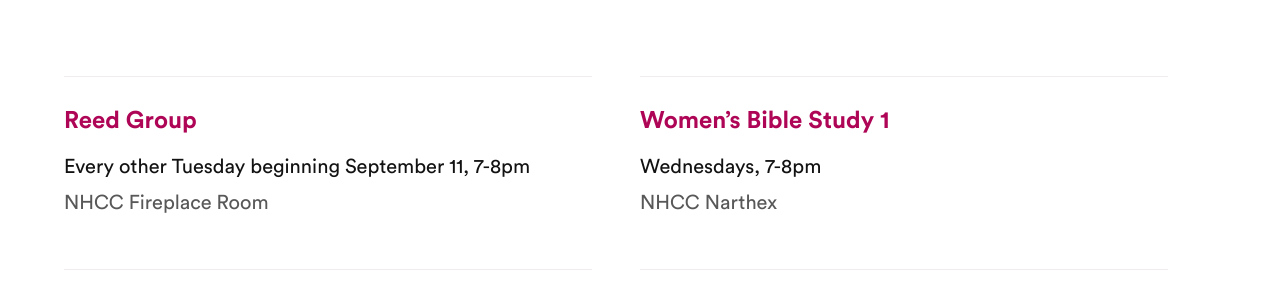
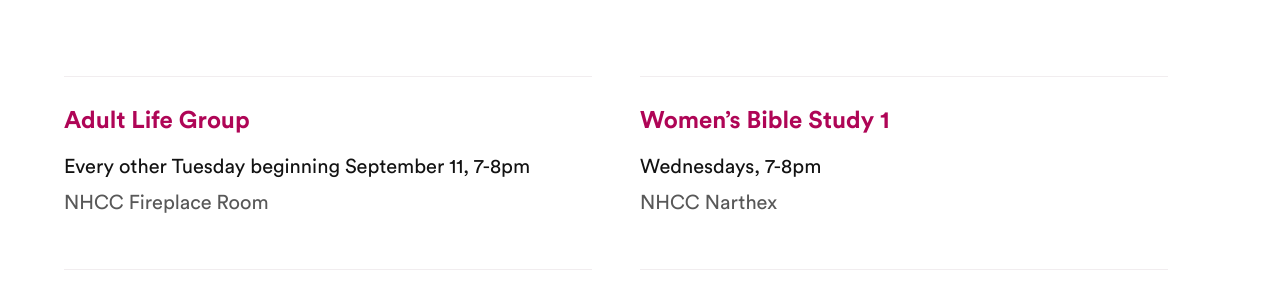
Before and after one commit to kevinrupert/nhcc-web-production, a Jekyll site: the page built from groups.md, in a window 1280 px wide and 900 px high, scrolled down 1154 px. Shown: the part 151-451 px from the top of the window. Built offline with Jekyll 4.4.1, drawn with Linux system fonts in a browser that asks for light colours; comment, search, counter and statistics services are not loaded.

Commit message:
Updated Reed Group

```diff
--- a/_groups/reed-group.markdown
+++ b/_groups/reed-group.markdown
@@ -1,5 +1,5 @@
 ---
-title: Reed Group
+title: Adult Life Group
 date: 2018-04-16 16:05:00 Z
 position: 1
 when: Every other Tuesday beginning September 11, 7-8pm
```
